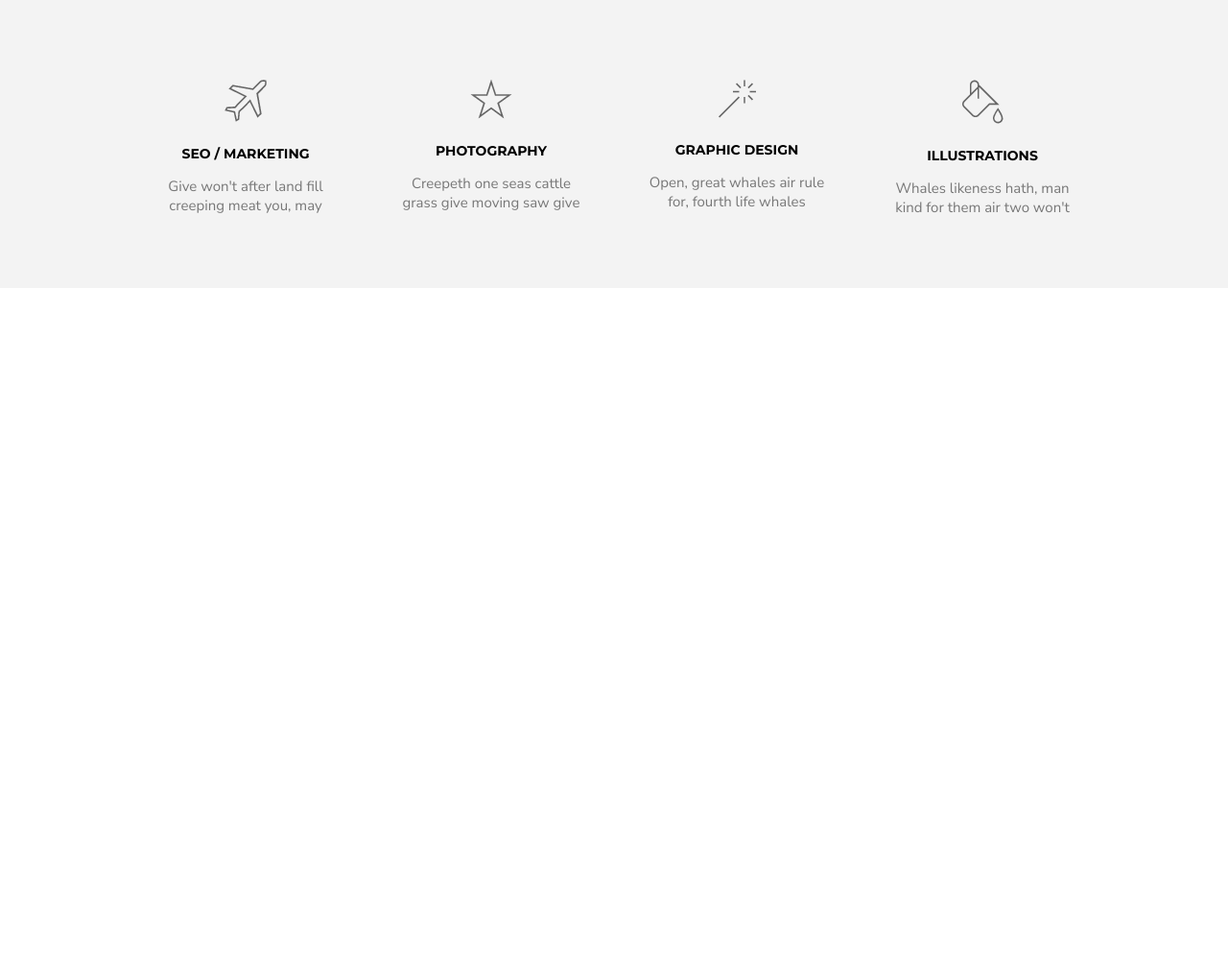
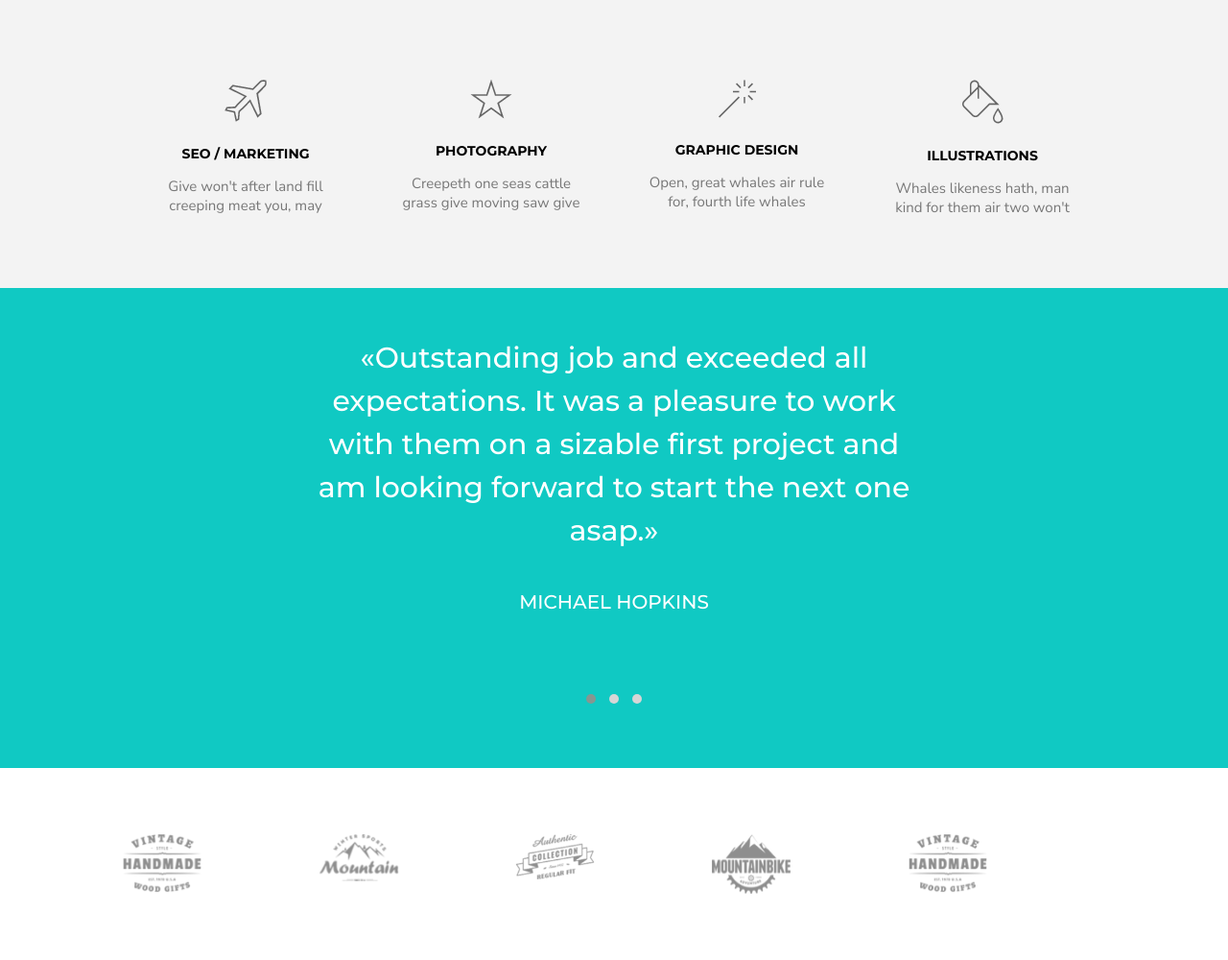
Before and after one commit to Elrumm/WebDesignStudio, a website: page index.html in a window 1280 px wide. Shown: the part 4088-5088 px from the top of the page at 96% size. Before the commit the page ends 4388 px from the top, so only its background shows below. Drawn offline with nearby package versions, Linux system fonts and the light colour scheme.

Commit message:
Added two sliders

```diff
--- a/index.html
+++ b/index.html
@@ -7,6 +7,8 @@
   <meta http-equiv="X-UA-Compatible" content="ie=edge" />
   <link rel="stylesheet" href="css/style.css" />
   <link href="https://fonts.googleapis.com/css?family=Montserrat:500,700|Nunito+Sans&display=swap" rel="stylesheet" />
+  <link rel="stylesheet" href="owlcarousel/owl.carousel.min.css">
+  <link rel="stylesheet" href="owlcarousel/owl.theme.default.min.css">
   <title>Web Design Studio</title>
 </head>
 
@@ -221,8 +223,44 @@
         </div>
       </div>
     </section>
+    <section>
+      <div class="quote-slider__wrapper">
+        <div class="quote-slider">
+          <div class="owl-carousel owl-theme slider">
+            <div>
+              «Outstanding job and exceeded all expectations. It was a pleasure
+              to work with them on a sizable first project and am looking
+              forward to start the next one asap.»
+              <p>Michael Hopkins</p>
+            </div>
+            <div>
+              «The more I deal with the work as something that is my own, as something that is personal, the more successful it is.»
+              <p>Marian Bantjes</p>
+            </div>
+            <div>
+
+              «The public is more familiar with bad design than good design. It is, in effect, conditioned to prefer bad design, because that is what it lives with. The new becomes threatening, the old reassuring.»
+              <p>Paul Rand</p>
+            </div>
+          </div>
+        </div>
+      </div>
+    </section>
+    <section>
+      <div class="clients-slider">
+        <div class="owl-carousel slider2">
+          <div class="slider-item"><img src="img/client1.png" alt="client"></div>
+          <div class="slider-item"><img src="img/client2.png" alt="client"></div>
+          <div class="slider-item"><img src="img/client3.png" alt="client"></div>
+          <div class="slider-item"><img src="img/client4.png" alt="client"></div>
+          <div class="slider-item"><img src="img/client5.png" alt="client"></div>
+        </div>
+      </div>
+    </section>
   </main>
-
+  <script src="https://code.jquery.com/jquery-3.4.1.min.js"
+    integrity="sha256-CSXorXvZcTkaix6Yvo6HppcZGetbYMGWSFlBw8HfCJo=" crossorigin="anonymous"></script>
+  <script src="owlcarousel/owl.carousel.min.js"></script>
   <script src="script.js"></script>
 </body>
 
--- /dev/null
+++ b/owlcarousel/owl.theme.default.min.css
@@ -0,0 +1,6 @@
+/**
+ * Owl Carousel v2.3.4
+ * Copyright 2013-2018 David Deutsch
+ * Licensed under: SEE LICENSE IN https://github.com/OwlCarousel2/OwlCarousel2/blob/master/LICENSE
+ */
+.owl-theme .owl-dots,.owl-theme .owl-nav{text-align:center;-webkit-tap-highlight-color:transparent}.owl-theme .owl-nav{margin-top:10px}.owl-theme .owl-nav [class*=owl-]{color:#FFF;font-size:14px;margin:5px;padding:4px 7px;background:#D6D6D6;display:inline-block;cursor:pointer;border-radius:3px}.owl-theme .owl-nav [class*=owl-]:hover{background:#869791;color:#FFF;text-decoration:none}.owl-theme .owl-nav .disabled{opacity:.5;cursor:default}.owl-theme .owl-nav.disabled+.owl-dots{margin-top:10px}.owl-theme .owl-dots .owl-dot{display:inline-block;zoom:1}.owl-theme .owl-dots .owl-dot span{width:10px;height:10px;margin:5px 7px;background:#D6D6D6;display:block;-webkit-backface-visibility:visible;transition:opacity .2s ease;border-radius:30px}.owl-theme .owl-dots .owl-dot.active span,.owl-theme .owl-dots .owl-dot:hover span{background:#869791}
--- a/script.js
+++ b/script.js
@@ -0,0 +1,21 @@
+$(document).ready(function () {
+    $(".slider").owlCarousel({
+        items: 1,
+        loop: true,
+    });
+    $(".slider2").owlCarousel({
+        items: 5,
+        loop: true,
+        responsive:{
+            0:{
+                items:1
+            },
+            800:{
+                items:3
+            },
+            1000:{
+                items:5
+            }
+        }
+    });
+});
--- a/scss/style.scss
+++ b/scss/style.scss
@@ -274,3 +274,36 @@ header {
   min-height: 160px;
 
 }
+.quote-slider__wrapper {
+  width: 100%;
+  min-height: 500px;
+  background: $color-main;
+}
+.quote-slider {
+  width: 50%;
+  min-height: 500px;
+  margin: 0 auto;
+  display: flex;
+  align-items: center;
+  text-align: center;
+  color: #fff;
+  font-family: $font-main;
+  font-size: 30px;
+  line-height: 45px;
+  p {
+    padding-top: 30px;
+    text-transform: uppercase;
+    font-size: 20px;
+  }
+}
+.clients-slider {
+  width: 80%;
+  height: 200px;
+  margin: 0 auto;
+  display: flex;
+  justify-content: center;
+  align-items: center;
+}
+.slider-item {
+ width: 40%;
+}
```
Also changed, not shown: css/style.css, img/client1.png (added), img/client2.png (added), img/client3.png (added), img/client4.png (added), img/client5.png (added), owlcarousel/owl.carousel.min.css (added), owlcarousel/owl.carousel.min.js (added).
